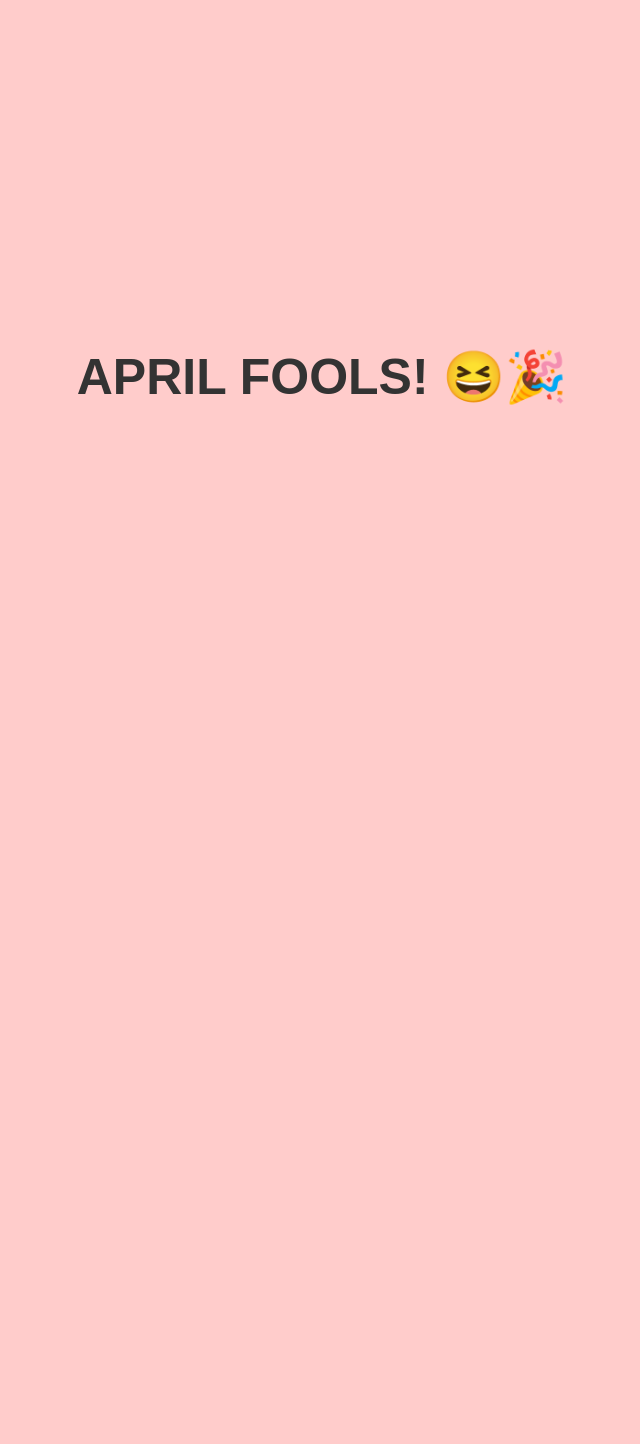
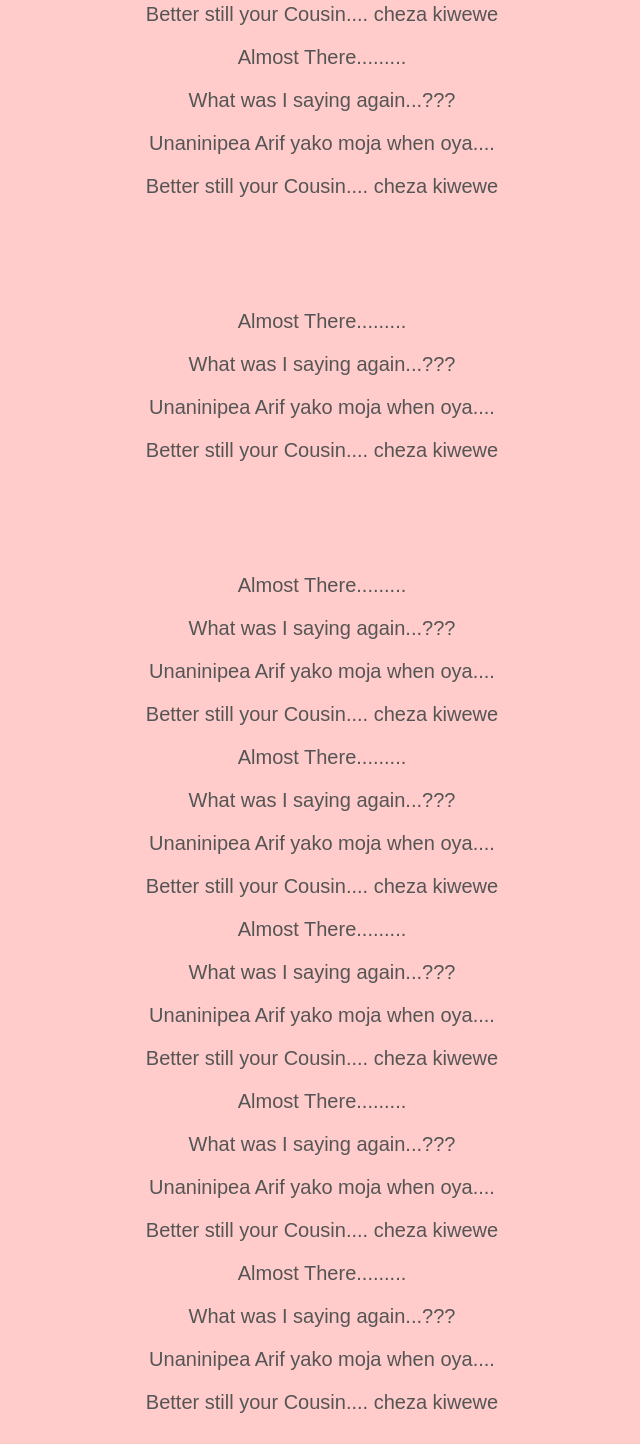
Before and after one commit to TonucciGiovanni/april, a plain HTML site: page index.html in a window 1280 px wide. Shown: the part 868-2312 px from the top of the page, without its empty margins (318-958 px from the left). Before the commit the page ends 1365 px from the top, so only its background shows below. Drawn offline with Linux system fonts and the light colour scheme.

Commit message:
Update index.html

```diff
--- a/index.html
+++ b/index.html
@@ -46,7 +46,18 @@
   <p></p>
   <p></p>
   <p></p>
+<p>Almost There.........</p>
+  <p> What was I saying again...???</p>
+  <p>Unaninipea Arif yako moja when oya....</p>
+  <p>Better still your Cousin.... cheza kiwewe</p>
+    <p></p>
   <p></p>
+  <p></p>
+  <p></p>
+  <p>Almost There.........</p>
+  <p> What was I saying again...???</p>
+  <p>Unaninipea Arif yako moja when oya....</p>
+  <p>Better still your Cousin.... cheza kiwewe</p>
   <p></p>
   <p></p>
   <p></p>
@@ -58,43 +69,33 @@
    <br><br><br><br>
     <p></p>
   <p></p>
-  <p></p>
-  <p></p>
-  <p></p>
-  <p></p>
-  <p></p>
-  <p></p>
-  <p></p>
-  <p></p>
-  <p></p>
-  <p></p>
-    <p></p>
+<p>Almost There.........</p>
+  <p> What was I saying again...???</p>
+  <p>Unaninipea Arif yako moja when oya....</p>
+  <p>Better still your Cousin.... cheza kiwewe</p>
    <br><br><br><br>
   <p></p>
   <p></p>
-  <p></p>
-  <p></p>
-  <p></p>
-  <p></p>
-  <p></p>
-  <p></p>
-   <br><br><br><br>
-    <p></p>
-  <p></p>
-  <p></p>
-  <p></p>
-  <p></p>
-  <p></p>
-  <p></p>
-  <p></p>
-  <p></p>
-  <p></p>
-   <br><br><br><br>
-  <p></p>
-  <p></p>
-  <p></p>
-  <p></p>
-  <p></p>
+  <p>Almost There.........</p>
+  <p> What was I saying again...???</p>
+  <p>Unaninipea Arif yako moja when oya....</p>
+  <p>Better still your Cousin.... cheza kiwewe</p>
+  <p>Almost There.........</p>
+  <p> What was I saying again...???</p>
+  <p>Unaninipea Arif yako moja when oya....</p>
+  <p>Better still your Cousin.... cheza kiwewe</p>
+  <p>Almost There.........</p>
+  <p> What was I saying again...???</p>
+  <p>Unaninipea Arif yako moja when oya....</p>
+  <p>Better still your Cousin.... cheza kiwewe</p>
+  <p>Almost There.........</p>
+  <p> What was I saying again...???</p>
+  <p>Unaninipea Arif yako moja when oya....</p>
+  <p>Better still your Cousin.... cheza kiwewe</p>
+  <p>Almost There.........</p>
+  <p> What was I saying again...???</p>
+  <p>Unaninipea Arif yako moja when oya....</p>
+  <p>Better still your Cousin.... cheza kiwewe</p>
   <br><br><br><br>
   <h1>APRIL FOOLS! 😆🎉</h1>
 </body>
```
